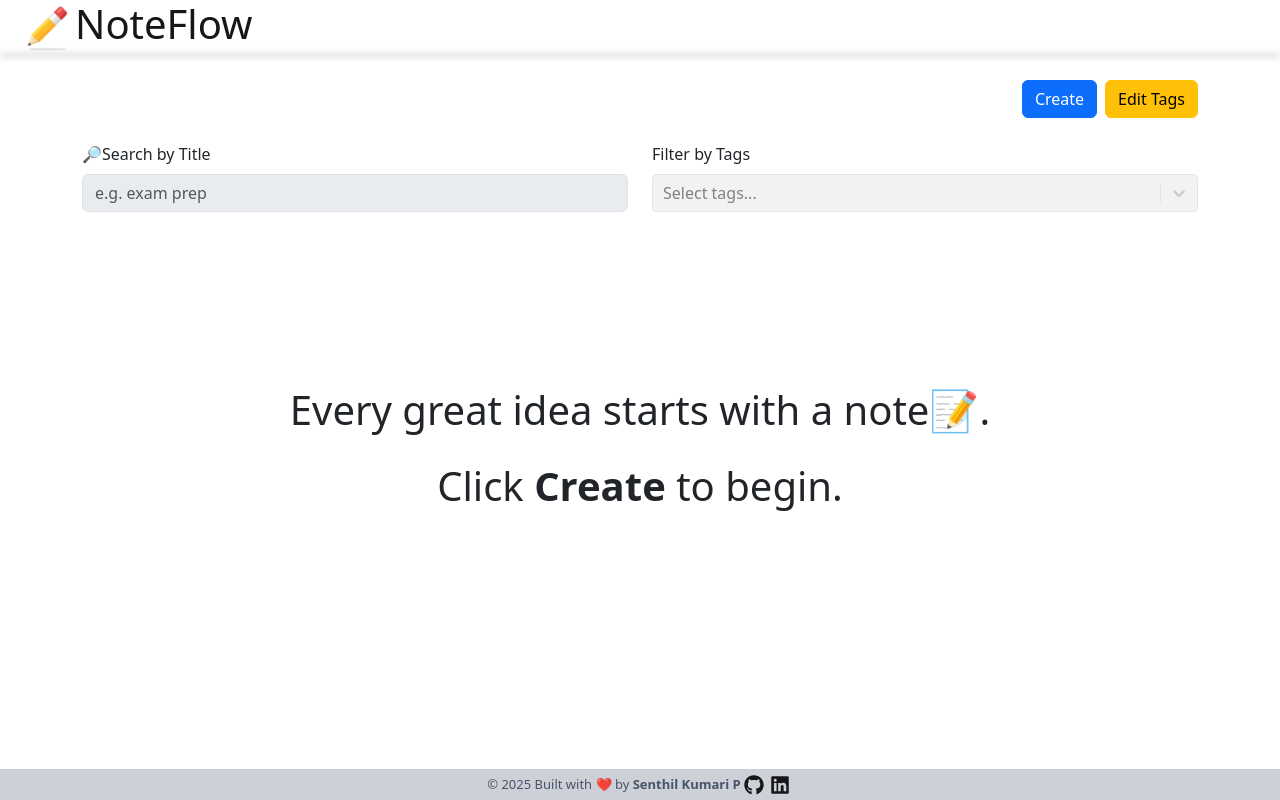
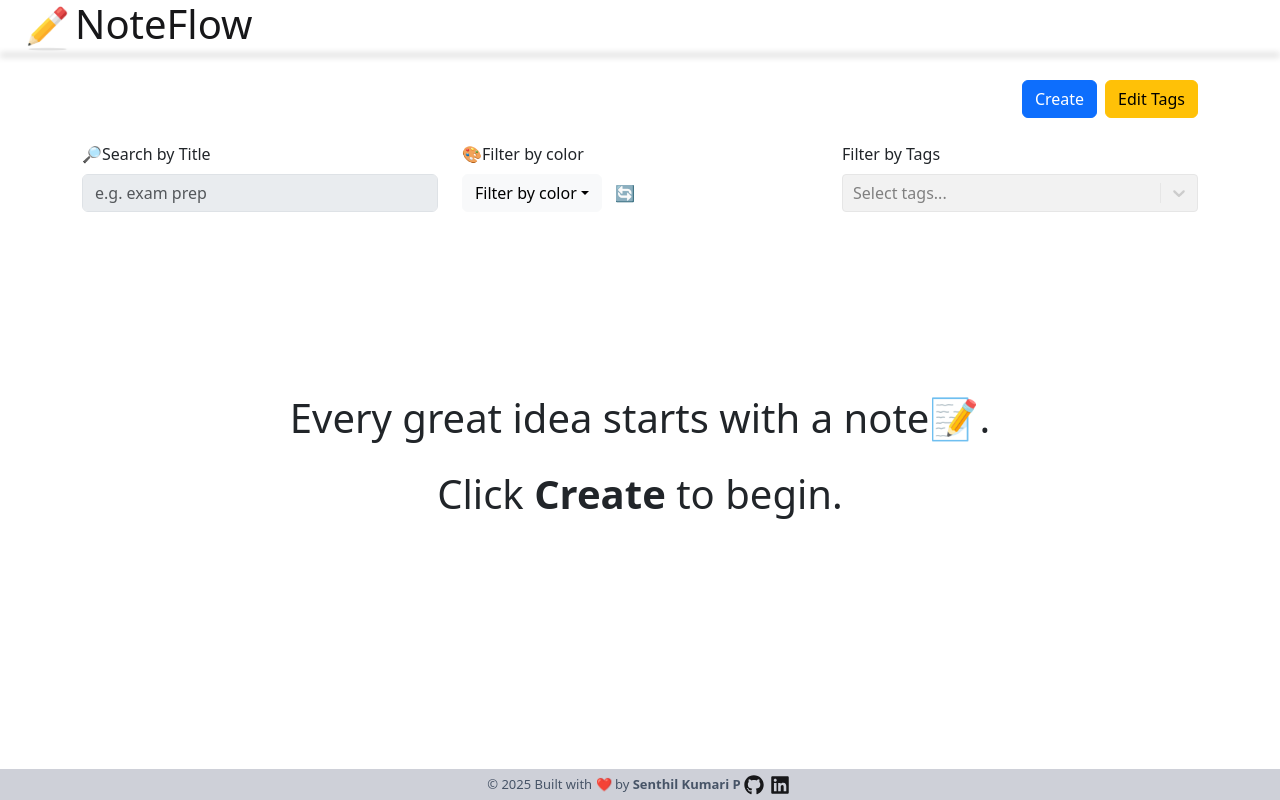
Before and after one commit to senthil-kumari/notesapp-react-typescript, a React (Vite) app: page / in a window 1280 px wide. Built offline with nearby package versions, Linux system fonts and the light colour scheme.

Commit message:
feat: add filter to filter notes by note color

```diff
--- /dev/null
+++ b/src/ColorFilter.tsx
@@ -0,0 +1,62 @@
+import { Button, Dropdown } from "react-bootstrap";
+import { NOTE_COLORS } from "./utils/colors";
+
+type ColorFilterProps = {
+  selectedColor: string;
+  setSelectedColor: (color: string) => void;
+};
+
+export default function ColorFilter({
+  selectedColor,
+  setSelectedColor,
+}: ColorFilterProps) {
+  return (
+    <>
+      <Dropdown>
+        <Dropdown.Toggle variant="light" id="color-filter">
+          {selectedColor ? (
+            <span
+              style={{
+                width: 100,
+                display: "inline-block",
+                height: 20,
+                backgroundColor: selectedColor,
+              }}
+            />
+          ) : (
+            "Filter by color"
+          )}
+        </Dropdown.Toggle>
+
+        <Dropdown.Menu>
+          {NOTE_COLORS.map((color) => (
+            <Dropdown.Item
+              key={color}
+              onClick={() => setSelectedColor(color)}
+              style={{
+                display: "flex",
+                alignItems: "center",
+                gap: 10,
+              }}
+            >
+              <span
+                style={{
+                  width: "100%",
+                  height: 20,
+                  backgroundColor: color,
+                }}
+              />
+            </Dropdown.Item>
+          ))}
+        </Dropdown.Menu>
+        <Button
+          className="pl-2"
+          variant="outline"
+          onClick={() => setSelectedColor("")}
+        >
+          🔄️
+        </Button>
+      </Dropdown>
+    </>
+  );
+}
--- a/src/NoteList.tsx
+++ b/src/NoteList.tsx
@@ -1,9 +1,18 @@
 import type { Tag } from "./App";
-import { Button, Col, Form, Modal, Row, Stack } from "react-bootstrap";
+import {
+  Button,
+  Col,
+  Form,
+  FormGroup,
+  Modal,
+  Row,
+  Stack,
+} from "react-bootstrap";
 import { Link } from "react-router-dom";
 import ReactSelect from "react-select";
 import { useMemo, useState } from "react";
 import { NoteCard } from "./NoteCard";
+import ColorFilter from "./ColorFilter";
 
 type NoteListProps = {
   availableTags: Tag[];
@@ -36,6 +45,7 @@ export default function NoteList({
 }: NoteListProps) {
   const [selectedTags, setSelectedTags] = useState<Tag[]>([]);
   const [title, setTitle] = useState("");
+  const [color, setColor] = useState("");
   const [editTagsModalIsOpen, setEditTagsModalIsOpen] = useState(false);
 
   const filteredNotes = useMemo(() => {
@@ -46,10 +56,11 @@ export default function NoteList({
         (selectedTags.length === 0 ||
           selectedTags.every((tag) =>
             note.tags.some((noteTag) => noteTag.id === tag.id)
-          ))
+          )) &&
+        (color === "" || note.color === color)
       );
     });
-  }, [title, selectedTags, notes]);
+  }, [title, selectedTags, notes, color]);
 
   return (
     <>
@@ -72,7 +83,7 @@ export default function NoteList({
 
       <Form>
         <Row className="mb-4">
-          <Col>
+          <Col xs={12} md={4} className="mb-2">
             <Form.Group controlId="title">
               <Form.Label>🔎Search by Title</Form.Label>
               <Form.Control
@@ -84,7 +95,13 @@ export default function NoteList({
               />
             </Form.Group>
           </Col>
-          <Col>
+          <Col xs={12} md={4} className="mb-2">
+            <FormGroup controlId="color">
+              <Form.Label>🎨Filter by color</Form.Label>
+              <ColorFilter selectedColor={color} setSelectedColor={setColor} />
+            </FormGroup>
+          </Col>
+          <Col xs={12} md={4} className="mb-2">
             <Form.Group controlId="tags">
               <Form.Label>Filter by Tags</Form.Label>
               <ReactSelect
--- a/src/Tiptap.tsx
+++ b/src/Tiptap.tsx
@@ -148,7 +148,9 @@ const Tiptap = ({ setBodyContent, bodyContent }: TiptapProps) => {
       </div>
       <div className="text-editor">
         <MenuBar editor={editor} />
-        <EditorContent editor={editor} />
+        <div className="tiptap-editor-container">
+          <EditorContent editor={editor} />
+        </div>
       </div>
     </>
   );
--- a/src/utils/colors.ts
+++ b/src/utils/colors.ts
@@ -1,9 +1,9 @@
 export const NOTE_COLORS = [
   "#fef3c7", // soft yellow
+  "#fca5a5", // salmon red
   "#bae6fd", // light blue
+  "#fbcfe8", // pink
   "#bbf7d0", // mint green
-  "#fbcfe8", // pink
   "#e9d5ff", // lavender
-  "#fca5a5", // salmon red
   "#EBEBEA", // neutral grey
 ];
```
Also changed, not shown: src/assets/logo.svg (added).
